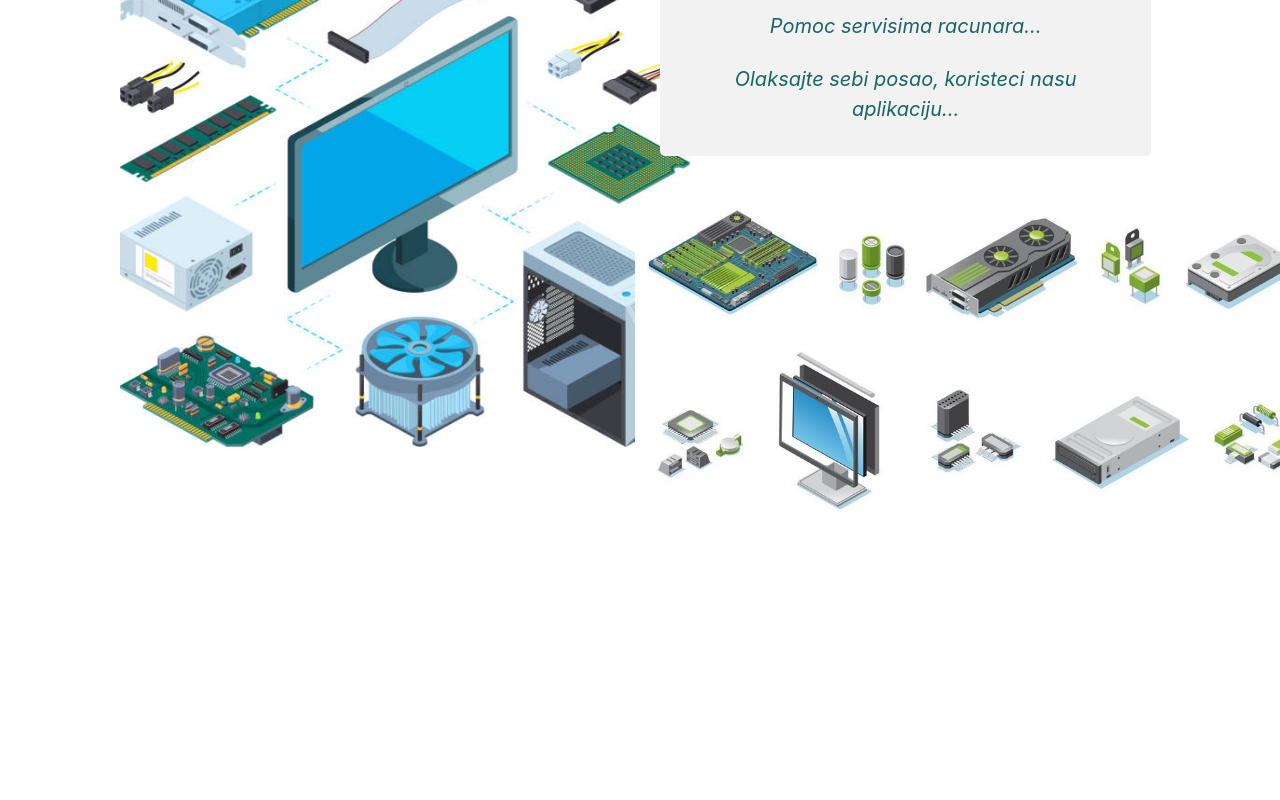
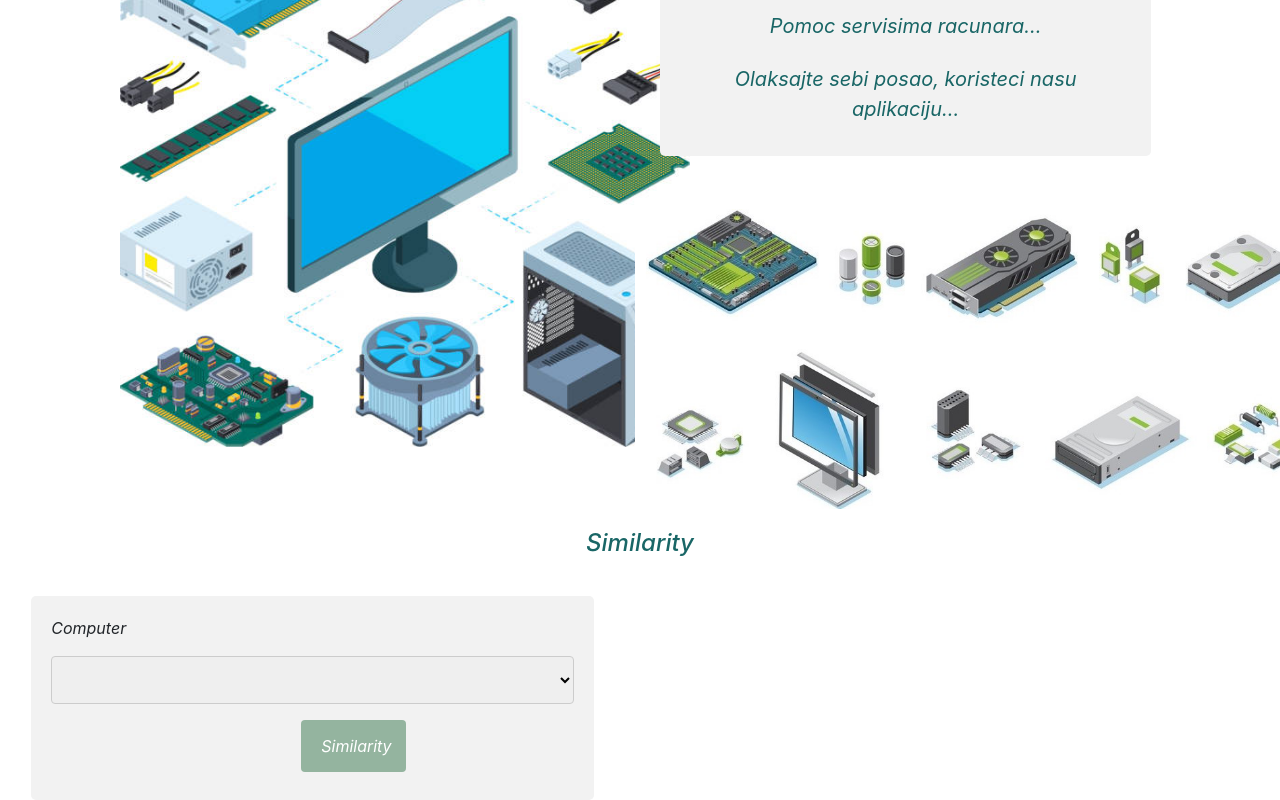
Before and after one commit to SladjanaColakovic/IZProjekat, an Angular app in the folder ProjekatFront/IZ-Front/: page /similarity in a window 1280 px wide. Before the commit this address led to /. Shown: the part 231-1031 px from the top of the page. Before the commit the page ends 800 px from the top, so only its background shows below. Built offline with nearby package versions, Linux system fonts and the light colour scheme.

Commit message:
similarity front done

```diff
--- a/ProjekatFront/IZ-Front/src/app/app-routing.module.ts
+++ b/ProjekatFront/IZ-Front/src/app/app-routing.module.ts
@@ -3,11 +3,13 @@ import { RouterModule, Routes } from '@angular/router';
 import { BayesComponent } from './bayes/bayes.component';
 import { ComponentSuggestionComponent } from './component-suggestion/component-suggestion.component';
 import { FuzzyLogicComponent } from './fuzzy-logic/fuzzy-logic.component';
+import { SimilarityComponent } from './similarity/similarity.component';
 
 const routes: Routes = [
   { path: 'componentSuggestion', component: ComponentSuggestionComponent},
   { path: 'fuzzy', component: FuzzyLogicComponent},
-  { path: 'bayes', component: BayesComponent}
+  { path: 'bayes', component: BayesComponent},
+  { path: 'similarity', component: SimilarityComponent}
 
 ];
 
--- a/ProjekatFront/IZ-Front/src/app/app.component.html
+++ b/ProjekatFront/IZ-Front/src/app/app.component.html
@@ -4,6 +4,7 @@
     <li class="navLi"><a (click)="componentSuggestion()"><i>Component Suggestion</i></a></li>
     <li class="navLi"><a (click)="fuzzy()"><i>Fuzzy logic</i></a></li>
     <li class="navLi"><a (click)="bayes()"><i>Bayes</i></a></li>
+    <li class="navLi"><a (click)="similarity()"><i>Similarity</i></a></li>
   </ul>
   <div class="row" *ngIf="isHomePage">
     <div class="col-6">
--- a/ProjekatFront/IZ-Front/src/app/app.component.ts
+++ b/ProjekatFront/IZ-Front/src/app/app.component.ts
@@ -31,4 +31,9 @@ export class AppComponent {
     this.router.navigate(['/bayes']);
     this.isHomePage = false;
   }
+
+  similarity(){
+    this.router.navigate(['/similarity']);
+    this.isHomePage = false;
+  }
 }
--- a/ProjekatFront/IZ-Front/src/app/app.module.ts
+++ b/ProjekatFront/IZ-Front/src/app/app.module.ts
@@ -9,6 +9,7 @@ import { HttpClientModule } from '@angular/common/http';
 import { NgbModule } from '@ng-bootstrap/ng-bootstrap';
 import { FuzzyLogicComponent } from './fuzzy-logic/fuzzy-logic.component';
 import { BayesComponent } from './bayes/bayes.component';
+import { SimilarityComponent } from './similarity/similarity.component';
 
 @NgModule({
   declarations: [
@@ -16,6 +17,7 @@ import { BayesComponent } from './bayes/bayes.component';
     ComponentSuggestionComponent,
     FuzzyLogicComponent,
     BayesComponent,
+    SimilarityComponent,
   ],
   imports: [
     BrowserModule,
--- /dev/null
+++ b/ProjekatFront/IZ-Front/src/app/services/similarity.service.ts
@@ -0,0 +1,15 @@
+import { HttpClient } from '@angular/common/http';
+import { Injectable } from '@angular/core';
+
+@Injectable({
+  providedIn: 'root'
+})
+export class SimilarityService {
+
+  baseURL = "http://localhost:8080";
+  constructor(private http: HttpClient) { }
+
+  similarity(processorBrand: any, processorName: any, cores: any, frequency: any, ramType: any, ramCapacity: any, hdType: any, hdCapacity: any, gcType: any, gcModel: any, chipset: any) {
+    return this.http.get(this.baseURL + "/api/similarity/" + processorBrand + "/" + processorName + "/" + cores + "/" + frequency + "/" + ramType + "/" + ramCapacity + "/" + hdType + "/" + hdCapacity + "/" + gcType + "/" + gcModel + "/" + chipset);
+  }
+}
--- /dev/null
+++ b/ProjekatFront/IZ-Front/src/app/similarity/similarity.component.css
@@ -0,0 +1,58 @@
+input[type=text], select {
+    width: 100%;
+    padding: 12px 20px;
+    margin: 8px 0;
+    display: inline-block;
+    border: 1px solid #ccc;
+    border-radius: 4px;
+    box-sizing: border-box;
+  }
+
+  button {
+    width: 20%;
+    background-color: #94B49F;
+    color: white;
+    padding: 14px 20px;
+    margin: 8px 0;
+    margin-left: 250px;
+    border: none;
+    border-radius: 4px;
+    cursor: pointer;
+  }
+
+  button:hover {
+    background-color: #C0D8C0;
+  }
+
+  .part1 {
+    border-radius: 5px;
+    width: 90%;
+    margin-left: auto;
+    margin-right: auto;
+    margin-top: 30px;
+    background-color: #f2f2f2;
+    padding: 20px;
+  }
+
+  .part2 {
+    border-radius: 5px;
+    width: 90%;
+    margin-left: auto;
+    margin-right: auto;
+    margin-top: 30px;
+    background-color: #f2f2f2;
+    padding: 20px;
+  }
+
+  ul {
+    list-style-type: none;
+    padding: 0;
+    margin: 0;
+  }
+
+  ul li {
+    border: 1px solid #ddd;
+    margin-top: -1px; /* Prevent double borders */
+    background-color: #C0D8C0;
+    padding: 12px;
+  }
--- /dev/null
+++ b/ProjekatFront/IZ-Front/src/app/similarity/similarity.component.html
@@ -0,0 +1,76 @@
+<div>
+    <div class="row">
+        <h4 style="margin-left: auto; margin-right: auto; margin-top: 20px; color: #196666;"><i>Similarity</i></h4>
+    </div>
+    <div class="row">
+        <div class="col-6">
+            <div class="part1">
+                <label for="computer"><i>Computer</i></label>
+                <select [(ngModel)]="selectedComp" (change) ="show()" id="computer" name="computer">
+                    <option *ngFor = "let c of list">{{c}}</option>
+
+                </select>
+
+
+
+
+                <button (click)="similarity()"><i>Similarity</i></button>
+            </div>
+        </div>
+        <div *ngIf="similarComputers != null" class="col-6">
+            <div class="part2">
+                <h2><i>Computers:</i></h2>
+                <ul *ngFor="let c of similarComputers">
+                    <li><i>Processor: {{c.processorBrand}} {{c.processorName}} {{c.cores}} {{c.processorFrequency}}GHz RAM: {{c.ram}} {{c.ramCapacity}} HD: {{c.hardDisc}} {{c.hardDiscCapacity}} GC: {{c.graphicsType}} {{c.graphicsCard}} Chipset: {{c.chipset}}</i></li>
+
+                </ul>
+            </div>
+        </div>
+    </div>
+    <div *ngIf = "selectedComp != null" class="row">
+
+        <div class="col-6">
+            <div class="part1">
+                <label for="processorBrand"><i>Processor Brand</i></label>
+                <input type="text" [(ngModel)] = "processorBrand" disabled>
+
+                <label for="processorName"><i>Processor Name</i></label>
+                <input type="text" [(ngModel)] = "processorName" disabled>
+
+                <label for="cores"><i>Cores</i></label>
+                <input type="text" [(ngModel)] = "cores" disabled>
+
+                <label for="frequency"><i>Frequency</i></label>
+                <input type="text" [(ngModel)] = "frequency" disabled>
+
+                <label for="ramType"><i>Ram Type</i></label>
+                <input type="text" [(ngModel)] = "ramType" disabled>
+
+                <label for="ramCapacity"><i>Ram Capacity</i></label>
+                <input type="text" [(ngModel)] = "ramCapacity" disabled>
+
+                <label for="hdType"><i>HD Type</i></label>
+                <input type="text" [(ngModel)] = "hdType" disabled>
+
+                <label for="hdCapacity"><i>HD Capacity</i></label>
+                <input type="text" [(ngModel)] = "hdCapacity" disabled>
+
+                <label for="gcType"><i>GC Type</i></label>
+                <input type="text" [(ngModel)] = "gcType" disabled>
+
+                <label for="gcModel"><i>GC Model</i></label>
+                <input type="text" [(ngModel)] = "gcModel" disabled>
+
+                <label for="chipset"><i>Chipset</i></label>
+                <input type="text" [(ngModel)] = "chipset" disabled>
+
+
+
+
+            </div>
+        </div>
+
+
+    </div>
+
+</div>
--- /dev/null
+++ b/ProjekatFront/IZ-Front/src/app/similarity/similarity.component.ts
@@ -0,0 +1,108 @@
+import { THIS_EXPR } from '@angular/compiler/src/output/output_ast';
+import { Component, OnInit } from '@angular/core';
+import { SimilarityService } from '../services/similarity.service';
+
+@Component({
+  selector: 'app-similarity',
+  templateUrl: './similarity.component.html',
+  styleUrls: ['./similarity.component.css']
+})
+export class SimilarityComponent implements OnInit {
+
+  constructor(public service: SimilarityService) { }
+
+  list: any[]
+  selectedComp: any
+  processorBrand = ""
+  processorName = ""
+  cores = ""
+  frequency = ""
+  ramType = ""
+  ramCapacity = ""
+  hdType = ""
+  hdCapacity = ""
+  gcType = ""
+  gcModel = ""
+  chipset = ""
+  similarComputers: any[]
+
+  ngOnInit(): void {
+
+    this.list = [
+      "Intel Core i3", "Intel Core i5", "AMD 3020e", "AMD Ryzen"
+    ]
+    this.selectedComp = null
+  }
+
+  show(){
+    console.log(this.selectedComp)
+
+    if (this.selectedComp == 'Intel Core i3'){
+      this.processorBrand = 'Intel'
+      this.processorName = "Core i3"
+      this.cores = '4'
+      this.frequency = '2.6'
+      this.ramType = 'DDR4'
+      this.ramCapacity = '8'
+      this.hdType = 'SSD'
+      this.hdCapacity = '240'
+      this.gcType = 'integrated'
+      this.gcModel = 'Intel UHD 610'
+      this.chipset = 'Intel H410'
+    }
+
+    if (this.selectedComp == 'Intel Core i5'){
+      this.processorBrand = 'Intel'
+      this.processorName = "Core i5"
+      this.cores = '4'
+      this.frequency = '2.4'
+      this.ramType = 'DDR4'
+      this.ramCapacity = '32'
+      this.hdType = 'SSD'
+      this.hdCapacity = '256'
+      this.gcType = 'discrete'
+      this.gcModel = 'nVidia GeForce GTX 1650'
+      this.chipset = 'Intel HM 370'
+    }
+
+    if (this.selectedComp == 'AMD 3020e'){
+      this.processorBrand = 'AMD'
+      this.processorName = "3020e"
+      this.cores = '2'
+      this.frequency = '1.2'
+      this.ramType = 'DDR4'
+      this.ramCapacity = '4'
+      this.hdType = 'SSD'
+      this.hdCapacity = '256'
+      this.gcType = 'integrated'
+      this.gcModel = 'AMD Radeon Graphics'
+      this.chipset = 'AMD SoC Platform'
+    }
+
+    if (this.selectedComp == 'AMD Ryzen'){
+      this.processorBrand = 'AMD'
+      this.processorName = "Ryzen 5 5600X"
+      this.cores = '6'
+      this.frequency = '3.7'
+      this.ramType = 'DDR4'
+      this.ramCapacity = '32'
+      this.hdType = 'SSD'
+      this.hdCapacity = '1'
+      this.gcType = 'discrete'
+      this.gcModel = 'GeForce RTX 3060 LHR'
+      this.chipset = 'AMD B550'
+    }
+  }
+
+  similarity() {
+    this.service.similarity(this.processorBrand, this.processorName, this.cores, this.frequency, this.ramType, this.ramCapacity, this.hdType, this.hdCapacity, this.gcType, this.gcModel, this.chipset)
+    .subscribe((response: any) => {
+      this.similarComputers = response;
+      console.log(this.similarComputers)
+    })
+
+  }
+
+
+
+}
```
Also changed, not shown: 2 other files (tests, documents, lock files or other folders).
